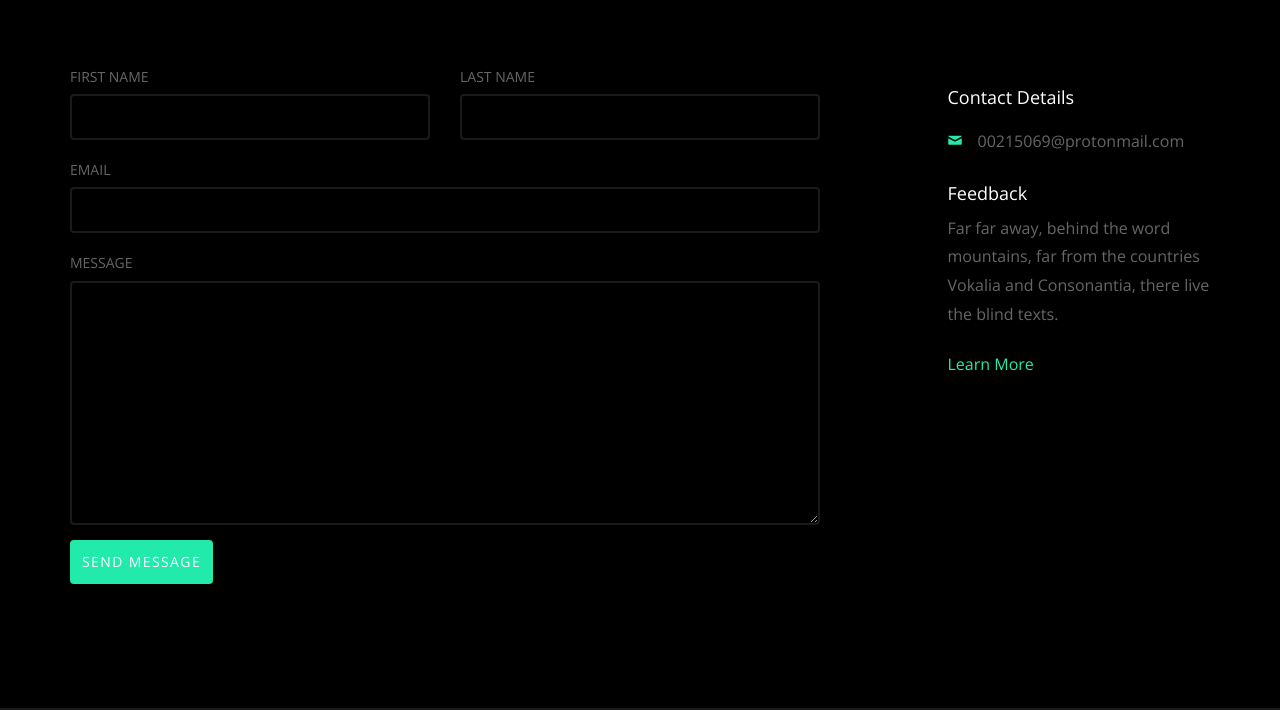
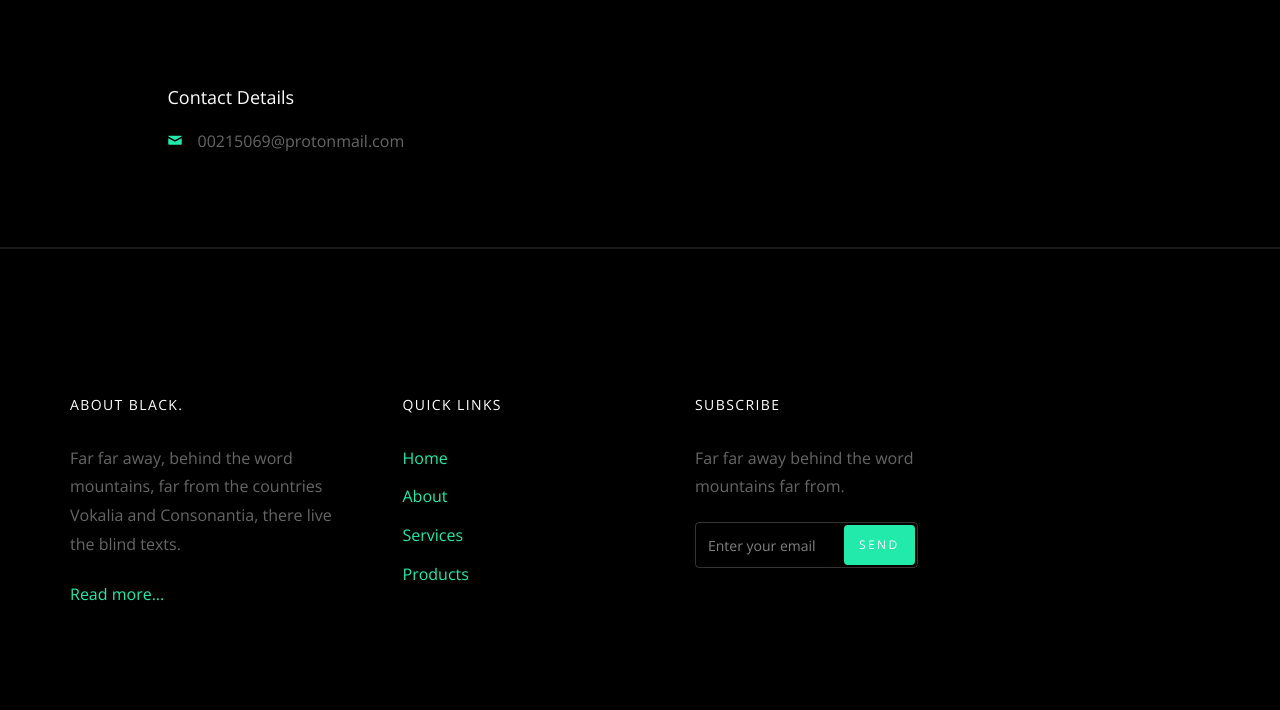
Before and after one commit to ChristerDalen/DalenIndustries, a website: page contact.html in a window 1280 px wide. Shown: the part 802-1512 px from the top of the page. Drawn offline with nearby package versions, Linux system fonts and the light colour scheme; some packages are replaced by stand-ins of ours; no server answers; files whose address does not match are found by name.

```diff
--- a/contact.html
+++ b/contact.html
@@ -79,44 +79,11 @@
   <section class="probootstrap-section">
     <div class="container">
       <div class="row">
-        <div class="col-md-8">
-          <form action="#" method="post" class="probootstrap-form mb60">
-            <div class="row">
-              <div class="col-md-6">
-                <div class="form-group">
-                  <label for="fname">First Name</label>
-                  <input type="text" class="form-control" id="fname" name="fname">
-                </div>
-              </div>
-              <div class="col-md-6">
-                <div class="form-group">
-                  <label for="lname">Last Name</label>
-                  <input type="text" class="form-control" id="lname" name="lname">
-                </div>
-              </div>
-            </div>
-            <div class="form-group">
-              <label for="email">Email</label>
-              <input type="email" class="form-control" id="email" name="email">
-            </div>
-            <div class="form-group">
-              <label for="message">Message</label>
-              <textarea cols="30" rows="10" class="form-control" id="message" name="message"></textarea>
-            </div>
-            <div class="form-group">
-              <input type="submit" class="btn btn-primary" id="submit" name="submit" value="Send Message">
-            </div>
-          </form>
-        </div>
         <div class="col-md-3 col-md-push-1">
           <h4>Contact Details</h4>
           <ul class="with-icon colored">
             <li><i class="icon-mail"></i><span>00215069@protonmail.com</span></li>
           </ul>
-
-          <h4>Feedback</h4>
-          <p>Far far away, behind the word mountains, far from the countries Vokalia and Consonantia, there live the blind texts.</p>
-          <p><a href="#">Learn More</a></p>
         </div>
       </div>
     </div>
@@ -139,7 +106,6 @@
               <li><a href="#">About</a></li>
               <li><a href="#">Services</a></li>
               <li><a href="#">Products</a></li>
-              <li><a href="#">Testimonial</a></li>
             </ul>
           </div>
         </div>
```
